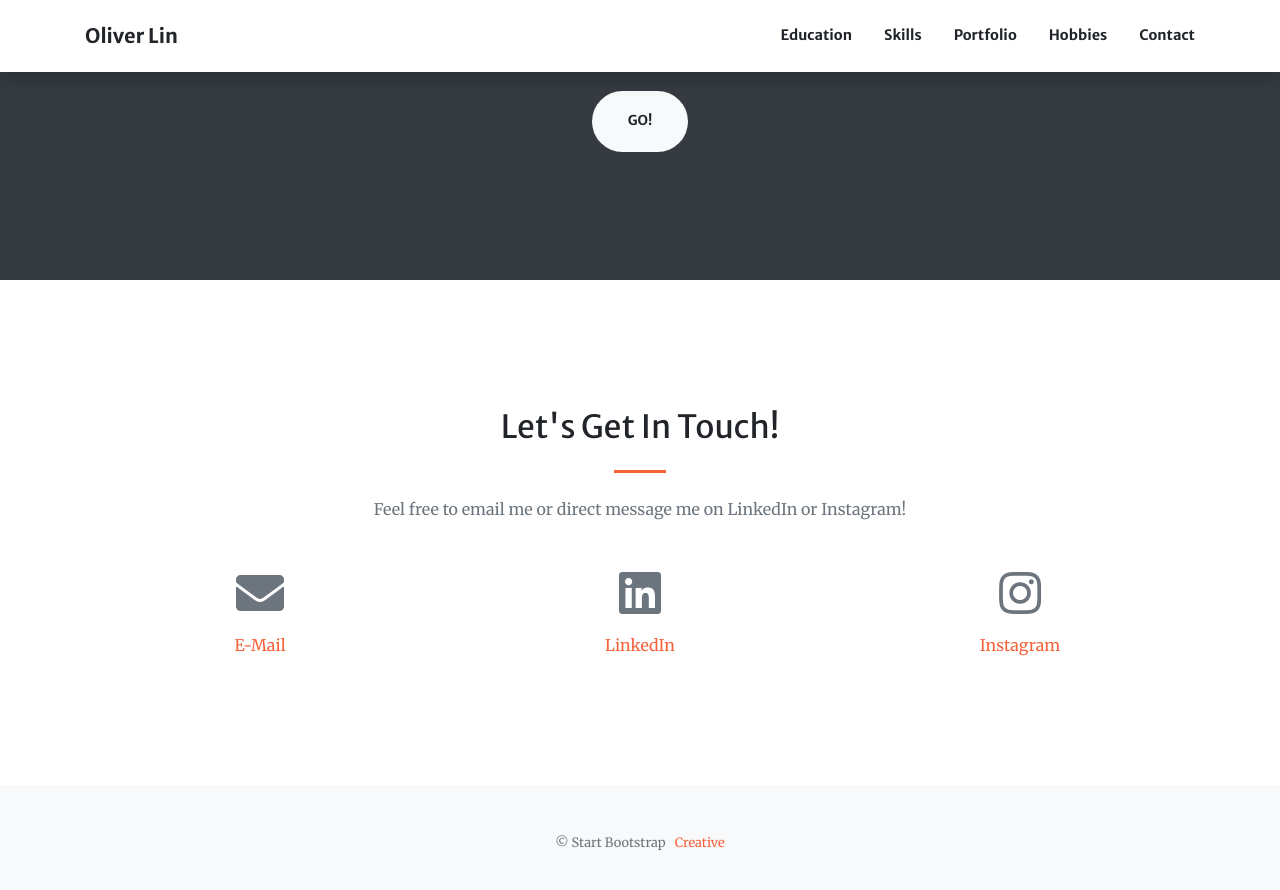
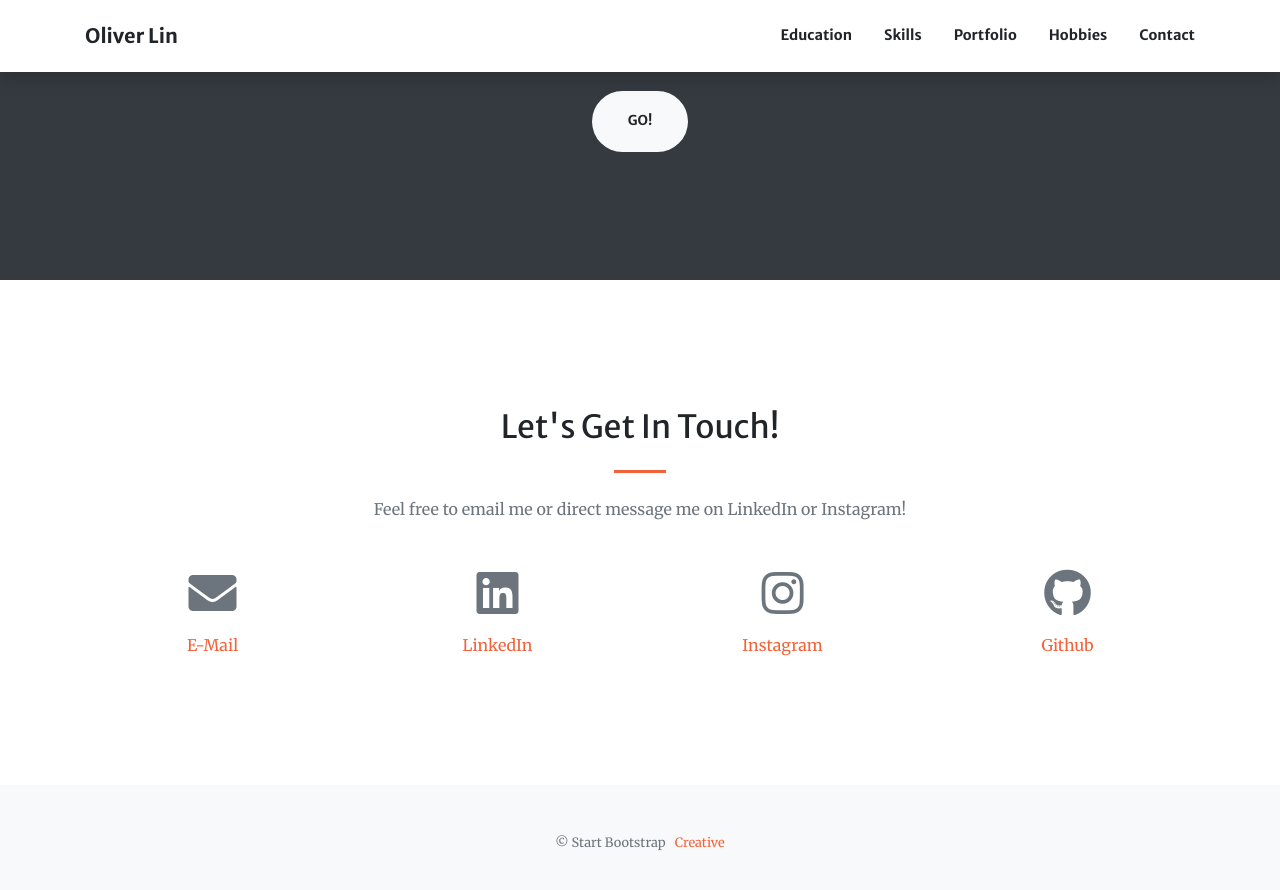
Before and after one commit to oliverlintl/oliverlintl.github.io, a Jekyll site: the page built from index.md, in a window 1280 px wide and 900 px high, scrolled down 4654 px. Shown: the top 890 px of the window. Built offline with Jekyll 4.4.1, drawn with Linux system fonts in a browser that asks for light colours.

Commit message:
Update index.md

```diff
--- a/index.md
+++ b/index.md
@@ -124,6 +124,9 @@ sections:
       icon: fa-instagram
       icon_type: fab
       url: https://www.instagram.com/oliverlin_tl/
-
+    - title: Github
+      icon: fa-github
+      icon_type: fab
+      url: https://github.com/oliverlintl
 
 ---
```
